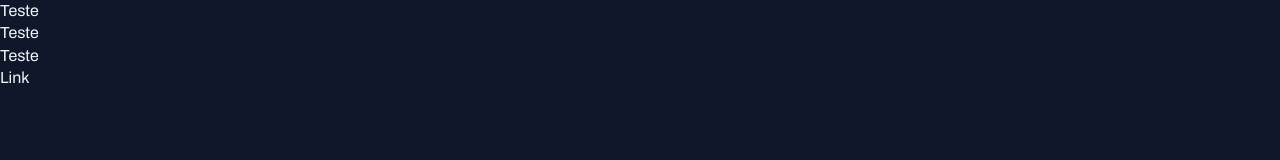
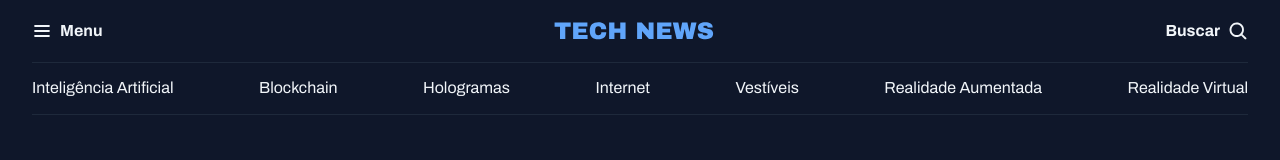
Before and after one commit to VRDevMaster/Portal-de-Noticias, a plain HTML site: page index.html in a window 1280 px wide. Drawn offline with Linux system fonts and the light colour scheme.

Commit message:
Estruct / style header

```diff
--- a/index.html
+++ b/index.html
@@ -14,10 +14,30 @@
 </head>
 
 <body>
-  <h1>Teste</h1>
-  <h2>Teste</h2>
-  <h3>Teste</h3>
-  <a href="#">Link</a>
+  <header class="container">
+    <nav id="primary" class="grid grid-flow-col">
+      <div>
+        <img src="assets/icons/List.svg" alt="Menu">
+        <strong>Menu</strong>
+      </div>
+      <div>
+        <img src="assets/Logo.svg" alt="TECH NEWS">
+      </div>
+      <div>
+        <strong>Buscar</strong>
+        <img src="assets/icons/MagnifyingGlass.svg" alt="Search">
+      </div>
+    </nav>
+    <nav id="secondary" class="grid grid-flow-col">
+        <a href="#">Inteligência Artificial</a>
+        <a href="#">Blockchain</a>
+        <a href="#">Hologramas</a>
+        <a href="#">Internet</a>
+        <a href="#">Vestíveis</a>
+        <a href="#">Realidade Aumentada</a>
+        <a href="#">Realidade Virtual</a>
+    </nav>
+  </header>
 </body>
 
 </html>
--- a/style/global.css
+++ b/style/global.css
@@ -48,3 +48,20 @@ a:hover{
 h1, h2, h3{
   font: inherit;
 }
+
+.container{
+  max-width: 1280px;
+  padding-inline: 32px;
+  margin-inline: auto;
+}
+
+
+
+/* utility-first */
+.grid{
+  display: grid;
+}
+
+.grid-flow-col {
+  grid-auto-flow:column ;
+}
--- /dev/null
+++ b/style/header.css
@@ -0,0 +1,24 @@
+#primary {
+  padding-block: 20px;
+
+  div{
+    display: flex;
+    align-items: center;
+    gap: 8px;
+  }
+
+  /* nesting css */
+  div:nth-child(2){
+    margin-inline: auto;
+  }
+  div:nth-child(3){
+    justify-self: end;
+  }
+}
+
+#secondary{
+  padding-block: 14px;
+  border: solid 1px var(--stroke-color);
+  border-inline: none;
+  justify-content: space-between;
+}
--- a/style/index.css
+++ b/style/index.css
@@ -1 +1,2 @@
 @import url(global.css);
+@import url(header.css);
```
Also changed, not shown: assets/Ads.png (renamed from assets/images/Ads.png), assets/Logo.svg (added), assets/icons/Arrow-hover.svg (added).
